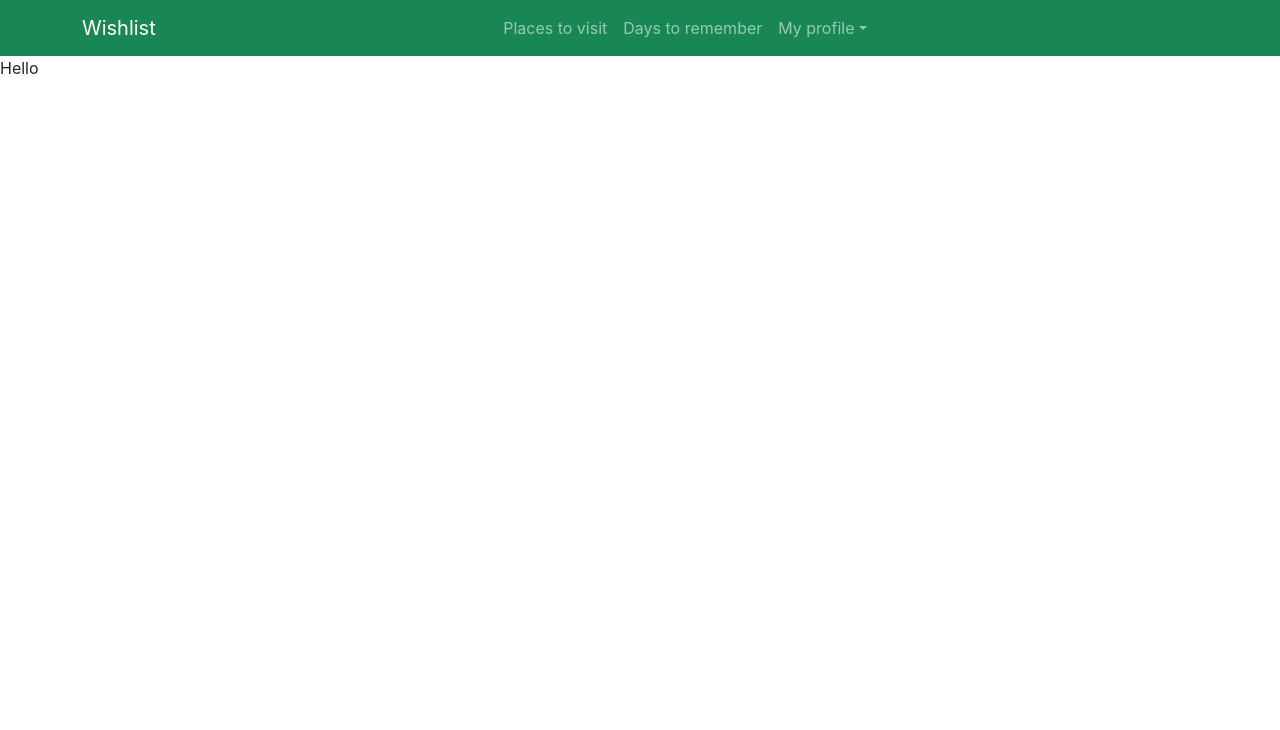
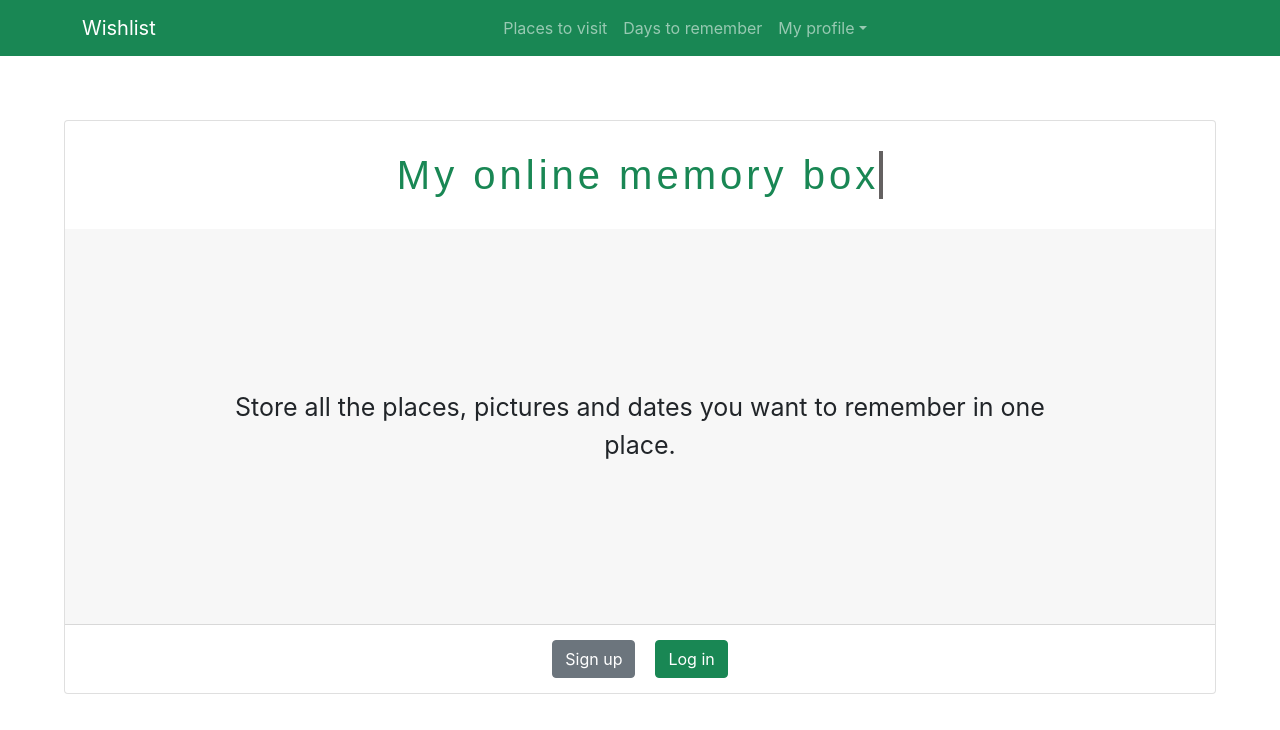
Before and after one commit to Mejsun/wishlist, a React (Create React App) app: page /home in a window 1280 px wide. Shown: the top 730 px of the page. Built offline with nearby package versions, Linux system fonts and the light colour scheme.

Commit message:
homepage

```diff
--- a/src/App.js
+++ b/src/App.js
@@ -1,12 +1,12 @@
 import React from 'react'
 import Menu from './components/Menu.js'
+//import Home from './components/Home.js'
 
 function App() {
   console.log(React.version)
   return (
     <div>
       <Menu/>
-
     </div>
   )
 }
--- a/src/components/Home.js
+++ b/src/components/Home.js
@@ -1,9 +1,19 @@
 import React from 'react'
+import {Card, Button} from 'react-bootstrap'
+import './Home.scss'
+
 
 function Home() {
     return (
-        <div>
-           <p>Hello</p>
+        <div className='home'>
+        <Card className='text-center'>
+          <div className='header'><h1> My online memory box</h1> </div>
+           <Card.Header className='content'>Store all the places, pictures and dates you want to remember in one place. </Card.Header>
+           <div className='btns'>
+            <Button variant='secondary'>Sign up</Button>
+            <Button variant='success'>Log in</Button>
+           </div>
+        </Card>
         </div>
     )
 }
--- /dev/null
+++ b/src/components/Home.scss
@@ -0,0 +1,47 @@
+$bgrcolor: gainsboro;
+$primarycolor: rgb(100, 97, 97);
+$success:#198754;
+
+*{margin: 0; padding: 0;}
+
+.home{margin: 5vw;
+    .header{padding: 30px;
+    width: fit-content;
+    display: flex;
+    justify-content: center;
+margin: auto;}
+    h1 {color:$success;
+        font-family:'Montserrat', sans-serif;
+        letter-spacing: .1em;
+        width: max-content;
+        overflow: hidden; /* Ensures the content is not revealed until the animation */
+        border-right: .1em solid $primarycolor; /* The typwriter cursor */
+        white-space: nowrap; /* Keeps the content on a single line */
+        margin: auto; /* Gives that scrolling effect as the typing happens */
+        animation:
+          typing 3.6s steps(30, end),
+          blink-caret .8s step-end infinite;}
+    .content{
+        font-size: 25px;
+        padding:20vh;
+    }
+    .btns{
+        padding: 15px;
+        display: flex;
+        justify-content: center;
+        gap: 20px;
+    }
+
+}
+
+  /* The typing effect */
+  @keyframes typing {
+    from { width: 0 }
+    to { width: 100%; }
+  }
+
+  /* The typewriter cursor effect */
+  @keyframes blink-caret {
+    from, to { border-color: transparent }
+    50% { border-color: $primarycolor }
+  }
```
